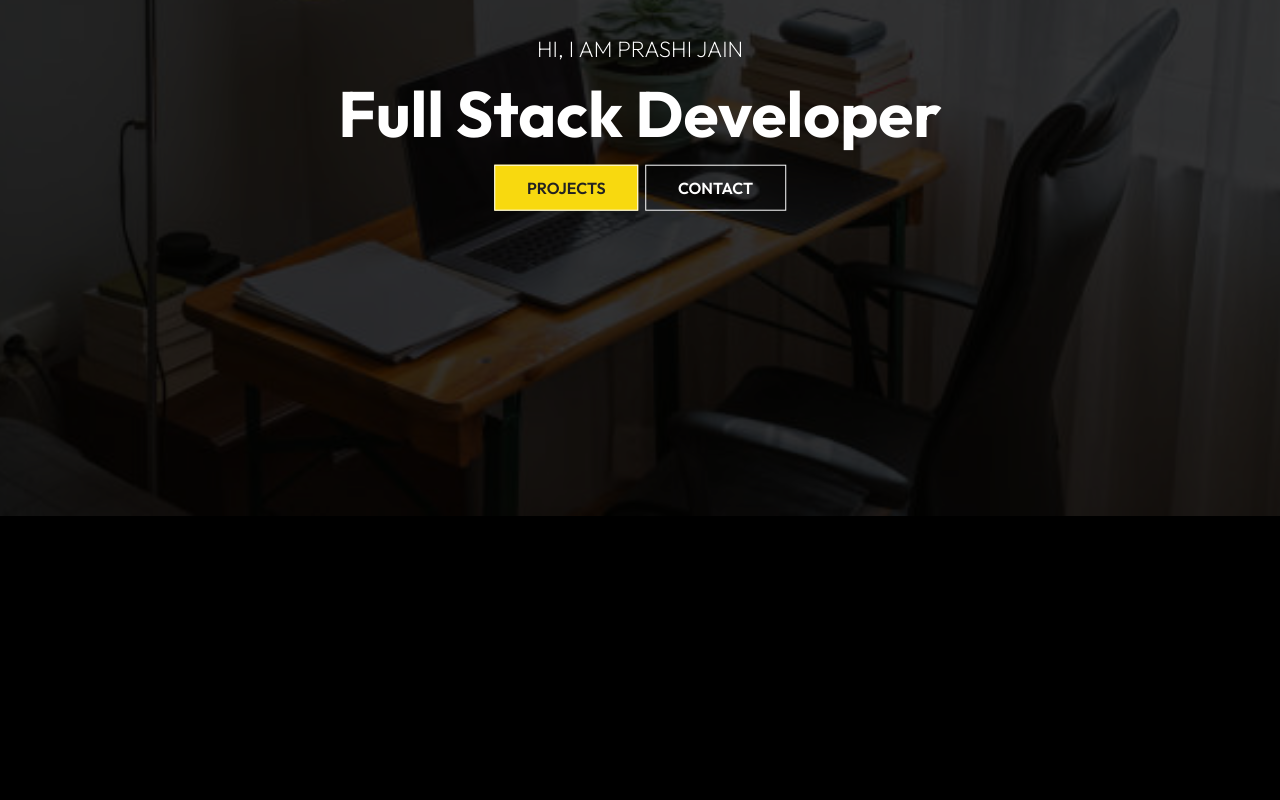
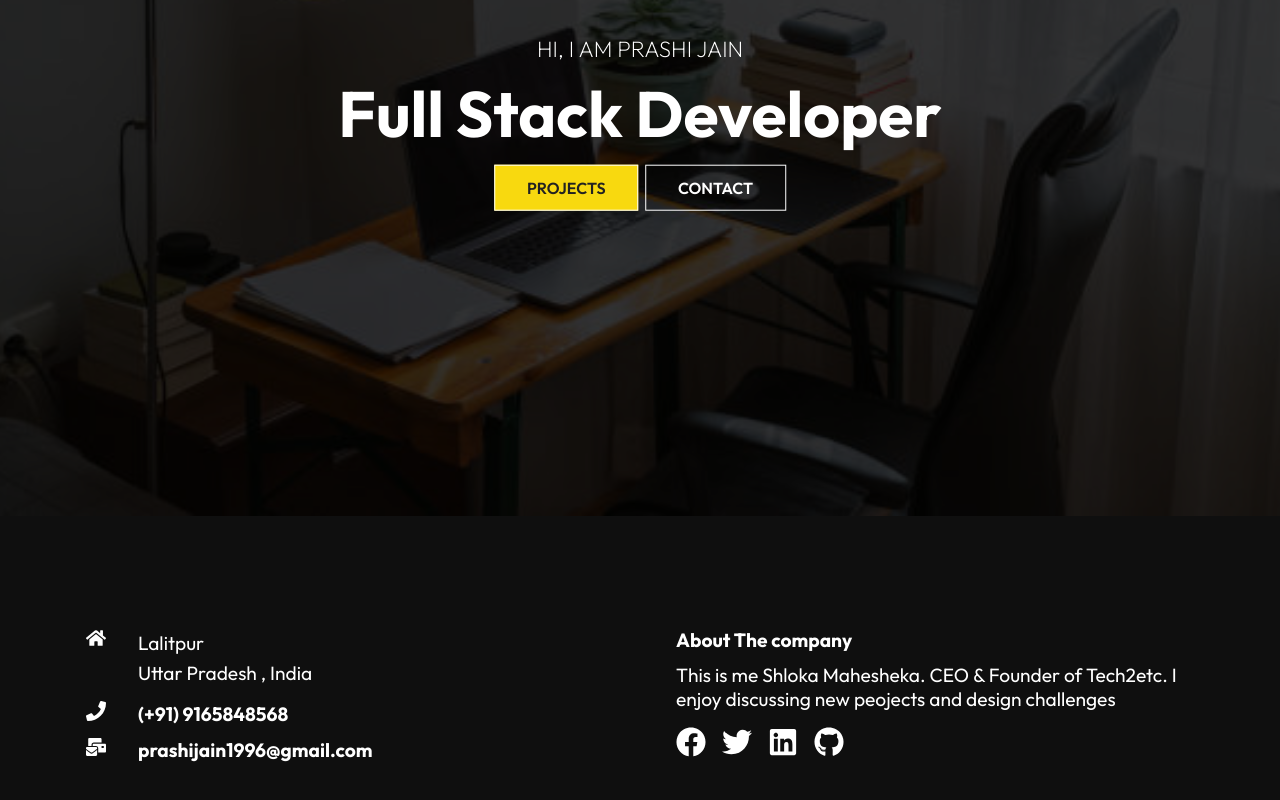
Before and after one commit to prashijain/portfolio, a React (Create React App) app: page / in a window 1280 px wide. Shown: the part 284-1084 px from the top of the page. Before the commit the page ends 804 px from the top, so only its background shows below. Built offline with nearby package versions, Linux system fonts and the light colour scheme.

Commit message:
Created footer

```diff
--- /dev/null
+++ b/src/components/Footer.js
@@ -0,0 +1,68 @@
+import "./FooterStyles.css";
+import React from "react";
+import { FaFacebook, FaHome, FaLinkedin, FaMailBulk, FaPhone, FaTwitter , FaGithub } from "react-icons/fa";
+
+const Footer = () => {
+  return (
+    <div className="footer">
+      <div className="footer-container">
+        <div className="left">
+          <div className="location">
+            <FaHome size={20} style={{ color: "#fff", marginRight: "2rem" }} />
+            <div>
+              <p>Lalitpur</p>
+              <p>Uttar Pradesh , India</p>
+            </div>
+          </div>
+          <div className="phone">
+            <h4>
+              <FaPhone
+                size={20}
+                style={{ color: "#fff", marginRight: "2rem" }}
+              />
+              (+91) 9165848568
+            </h4>
+          </div>
+          <div className="mail">
+            <h4>
+              <FaMailBulk
+                size={20}
+                style={{ color: "#fff", marginRight: "2rem" }}
+              />
+              prashijain1996@gmail.com
+            </h4>
+          </div>
+        </div>
+        <div className="right">
+            <h4>
+                About The company
+            </h4>
+            <p>
+                This is me Shloka Mahesheka. CEO & Founder of Tech2etc.
+                I enjoy discussing new peojects and design challenges
+            </p>
+            <div className="social">
+            <FaFacebook
+                size={30}
+                style={{ color: "#fff", marginRight: "1rem" }}
+              />
+              <FaTwitter
+                size={30}
+                style={{ color: "#fff", marginRight: "1rem" }}
+              />
+              <FaLinkedin
+                size={30}
+                style={{ color: "#fff", marginRight: "1rem" }}
+              />
+              <FaGithub
+                size={30}
+                style={{ color: "#fff", marginRight: "1rem" }}
+              />
+            </div>
+        </div>
+      </div>
+    </div>
+  );
+};
+
+export default Footer;
--- /dev/null
+++ b/src/components/FooterStyles.css
@@ -0,0 +1,58 @@
+.footer{
+    width: 100%;
+    padding: 6rem 0;
+    background-color: rgba(19, 19, 19, 0.8);
+}
+
+.footer-container{
+    max-width: 1140px;
+    margin: auto;
+    display: grid;
+    grid-template-columns: repeat(2, 1fr);
+    grid-gap: 40px;
+}
+
+.left{
+    width: 100%;
+    max-width: 100%;
+    display: flex;
+    flex-direction: column;
+    padding: 1rem;
+}
+
+.location{
+    display: flex;
+    margin-bottom: 0.8rem;
+}
+
+.location p{
+    line-height: 30px;
+}
+
+.right{
+    width: 100%;
+    max-width: 100%;
+    display: flex;
+    flex-direction: column;
+    padding: 1rem;
+}
+
+.social{
+    margin-top: 1rem;
+}
+
+h4{
+    font-size: 1.2rem;
+    padding-bottom: 0.7rem;
+}
+
+p{
+    font-size: 1.2rem;
+}
+
+@media screen and (max-width:640px) {
+    .footer-container{
+        grid-template-columns: 1fr;
+    }
+
+}
--- a/src/components/Navbar.js
+++ b/src/components/Navbar.js
@@ -43,8 +43,9 @@
     </ul>
     <div className="hamburger" onClick={handleClick}>
         {click ?
-    (<FaBars size={20} style={{color:"#fff"}}/>) :
-    (<FaTimes size={20} style={{color:"#fff"}}/>)}
+    (<FaTimes size={20} style={{color:"#fff"}}/>) :
+    (<FaBars size={20} style={{color:"#fff"}}/>)
+    }
     </div>
     </div>
   )
--- a/src/components/NavbarStyles.css
+++ b/src/components/NavbarStyles.css
@@ -28,7 +28,7 @@
 
 .hamburger
   {
-      display:initial;
+      display:none;
   }
 
   @media screen and (max-width:1040px) {
@@ -56,5 +56,9 @@
     .nav-menu li a {
         font-size: 2rem;
     }
+    .hamburger
+    {
+        display: initial;
+    }
 
   }
--- a/src/routes/Home.js
+++ b/src/routes/Home.js
@@ -1,11 +1,14 @@
 import React from 'react'
 import Navbar from '../components/Navbar';
 import HeroImg from '../components/HeroImg';
+import Footer from '../components/Footer';
 
 const Home = () => {
   return (
-    <div><Navbar />
+    <div>
+        <Navbar />
     <HeroImg />
+    <Footer/>
     </div>
   )
 }
```
